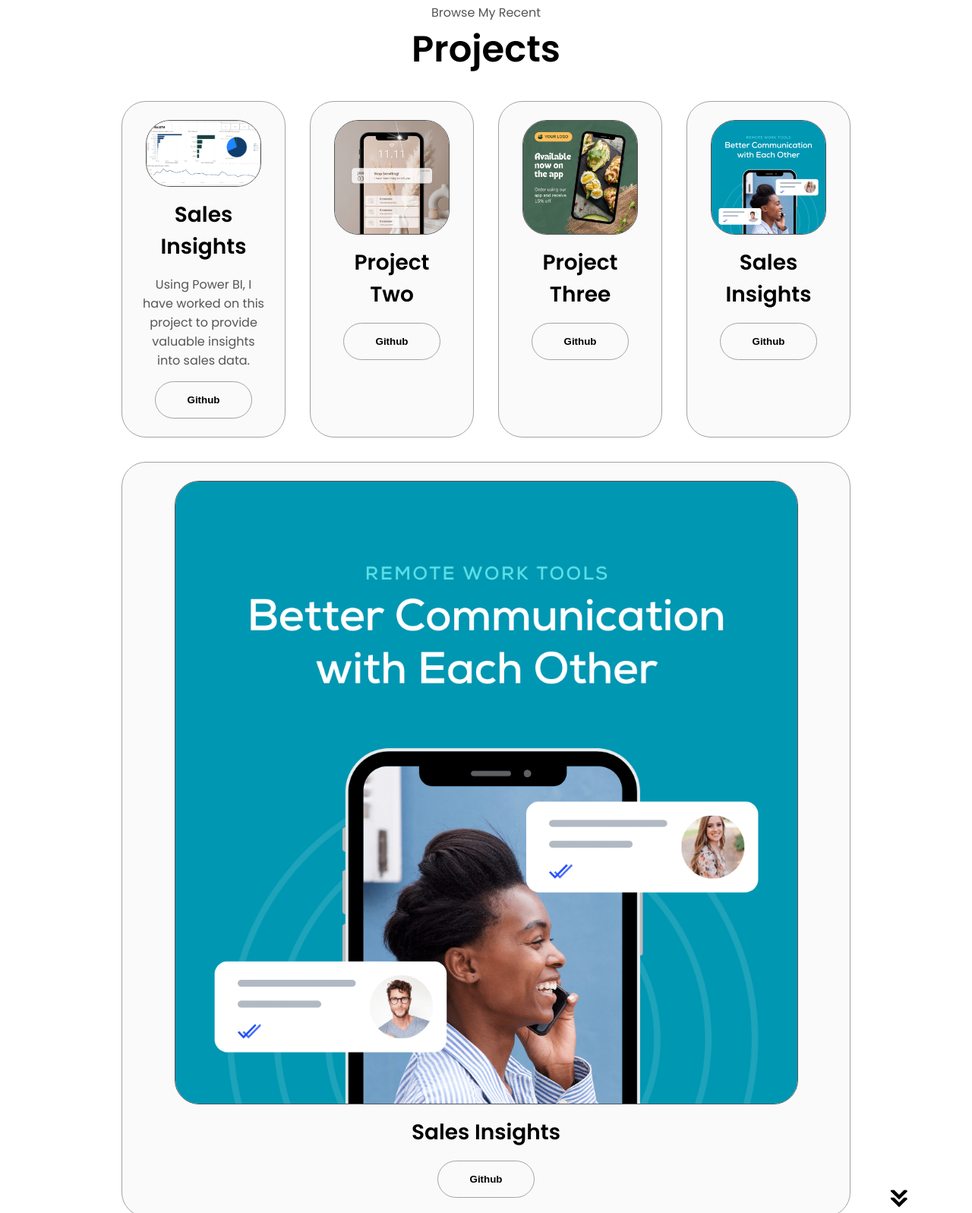
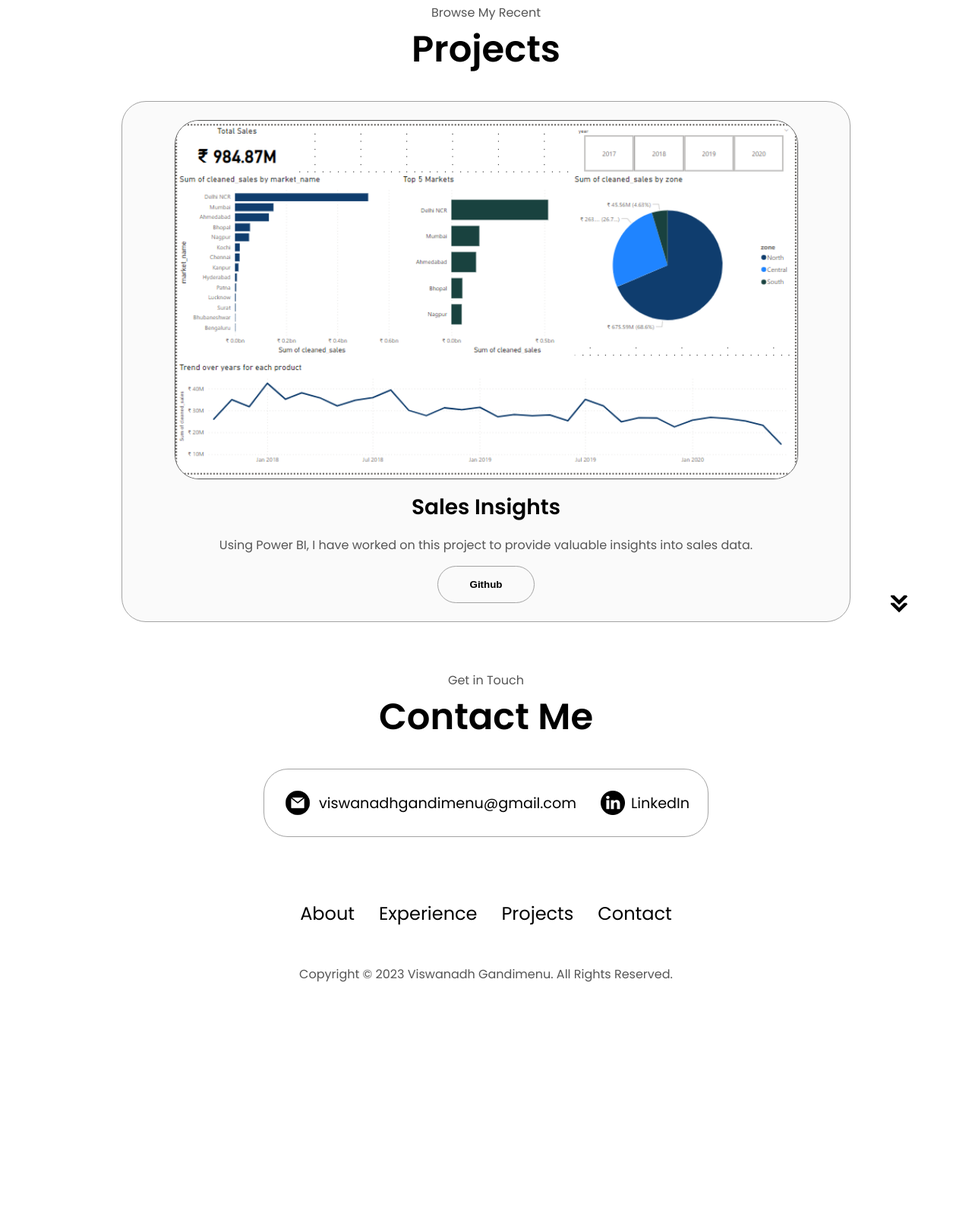
Before and after one commit to viswavishu/personal-portfolio, a plain HTML site: page index.html in a window 1280 px wide. Shown: the part 2460-4057 px from the top of the page at 76% size. After the commit the page ends 3802 px from the top, so only its background shows below. Drawn offline with Linux system fonts and the light colour scheme.

Commit message:
Removed additional projects

```diff
--- a/index.html
+++ b/index.html
@@ -295,111 +295,7 @@ data pipeline up-time.
               -->
             </div>
           </div>
-          <div class="details-container color-container">
-            <div class="article-container">
-              <img
-                src="./assets/project-2.png"
-                alt="Project 2"
-                class="project-img"
-              />
-            </div>
-            <h2 class="experience-sub-title project-title">Project Two</h2>
-            <div class="btn-container">
-              <button
-               class="btn btn-color-2 project-btn"
-              onclick="window.open('https://github.com/viswavishu/Sales-Insights.git', '_blank')">
-              Github
-            </button>
-              <!--
-              <button
-                class="btn btn-color-2 project-btn"
-                onclick="location.href='https://github.com/'"
-              >
-                Live Demo
-              </button>
-              -->
-            </div>
-          </div>
-          <div class="details-container color-container">
-            <div class="article-container">
-              <img
-                src="./assets/project-3.png"
-                alt="Project 3"
-                class="project-img"
-              />
-            </div>
-            <h2 class="experience-sub-title project-title">Project Three</h2>
-            <div class="btn-container">
-              <button
-               class="btn btn-color-2 project-btn"
-              onclick="window.open('https://github.com/viswavishu/Sales-Insights.git', '_blank')">
-              Github
-             </button>
-              <!--
-              <button
-                class="btn btn-color-2 project-btn"
-                onclick="location.href='https://github.com/'"
-              >
-                Live Demo
-              </button>
-              -->
-            </div>
 
-          </div>
-          <div class="details-container color-container">
-            <div class="article-container">
-              <img
-                src="./assets/project-1.png"
-                alt="Project 1"
-                class="project-img"
-              />
-            </div>
-            <h2 class="experience-sub-title project-title">Sales Insights</h2>
-            <div class="btn-container">
-              <!-- Update the button with the target="_blank" attribute -->
-              <button
-               class="btn btn-color-2 project-btn"
-              onclick="window.open('https://github.com/viswavishu/Sales-Insights.git', '_blank')">
-              Github
-            </button>
-               <!-- disabled live button
-              <button
-                class="btn btn-color-2 project-btn"
-                onclick="location.href='https://github.com/'"
-              >
-                Live Demo
-              </button>
-              -->
-            </div>
-          </div>
-          <!--Copy new section from here till-->
-          <div class="details-container color-container">
-            <div class="article-container">
-              <img
-                src="./assets/project-1.png"
-                alt="Project 1"
-                class="project-img"
-              />
-            </div>
-            <h2 class="experience-sub-title project-title">Sales Insights</h2>
-            <div class="btn-container">
-              <!-- Update the button with the target="_blank" attribute -->
-              <button
-               class="btn btn-color-2 project-btn"
-              onclick="window.open('https://github.com/viswavishu/Sales-Insights.git', '_blank')">
-              Github
-            </button>
-               <!-- disabled live button
-              <button
-                class="btn btn-color-2 project-btn"
-                onclick="location.href='https://github.com/'"
-              >
-                Live Demo
-              </button>
-              -->
-            </div>
-          </div>
-          <!-- Till here-->
 
         </div>
       </div>
```
